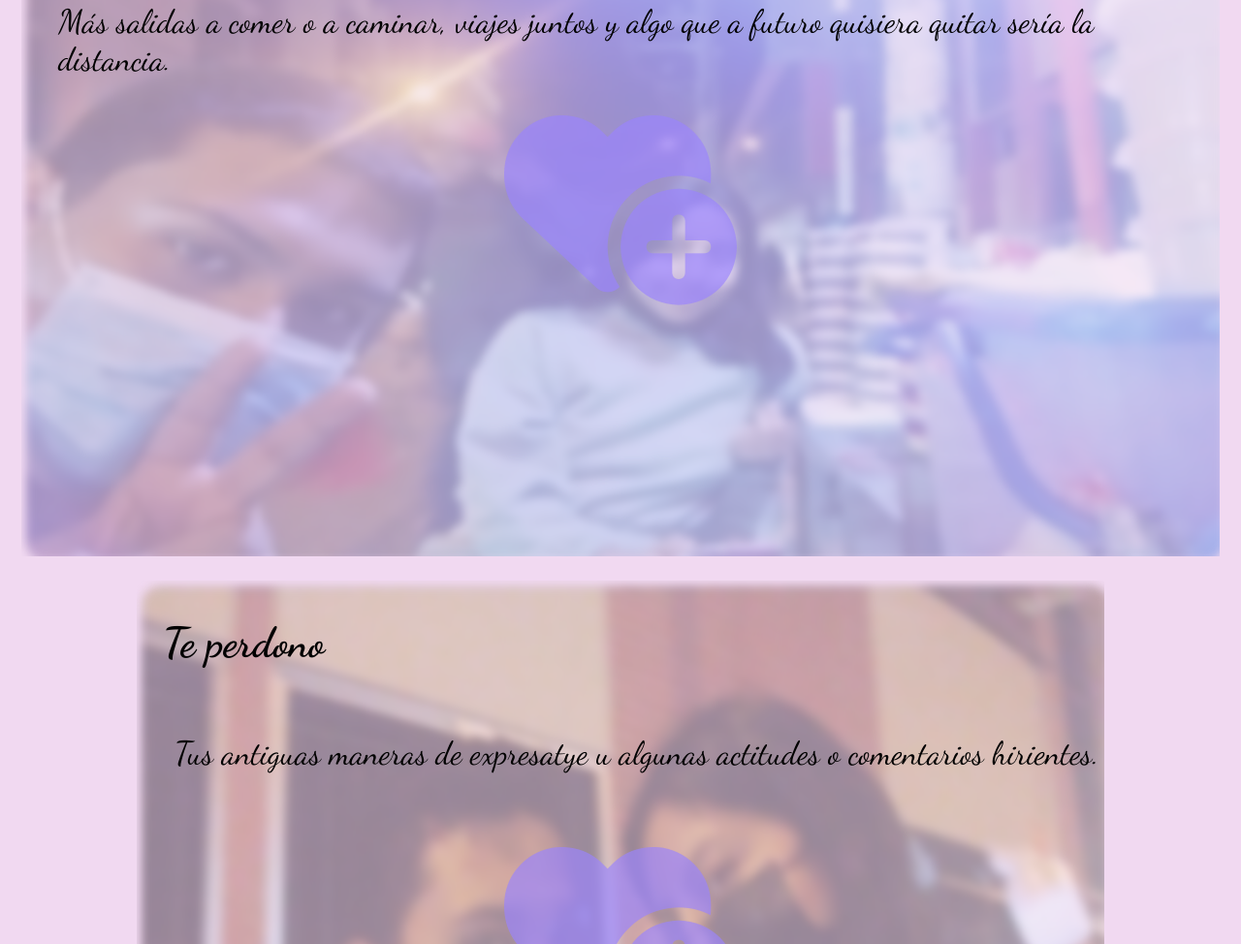
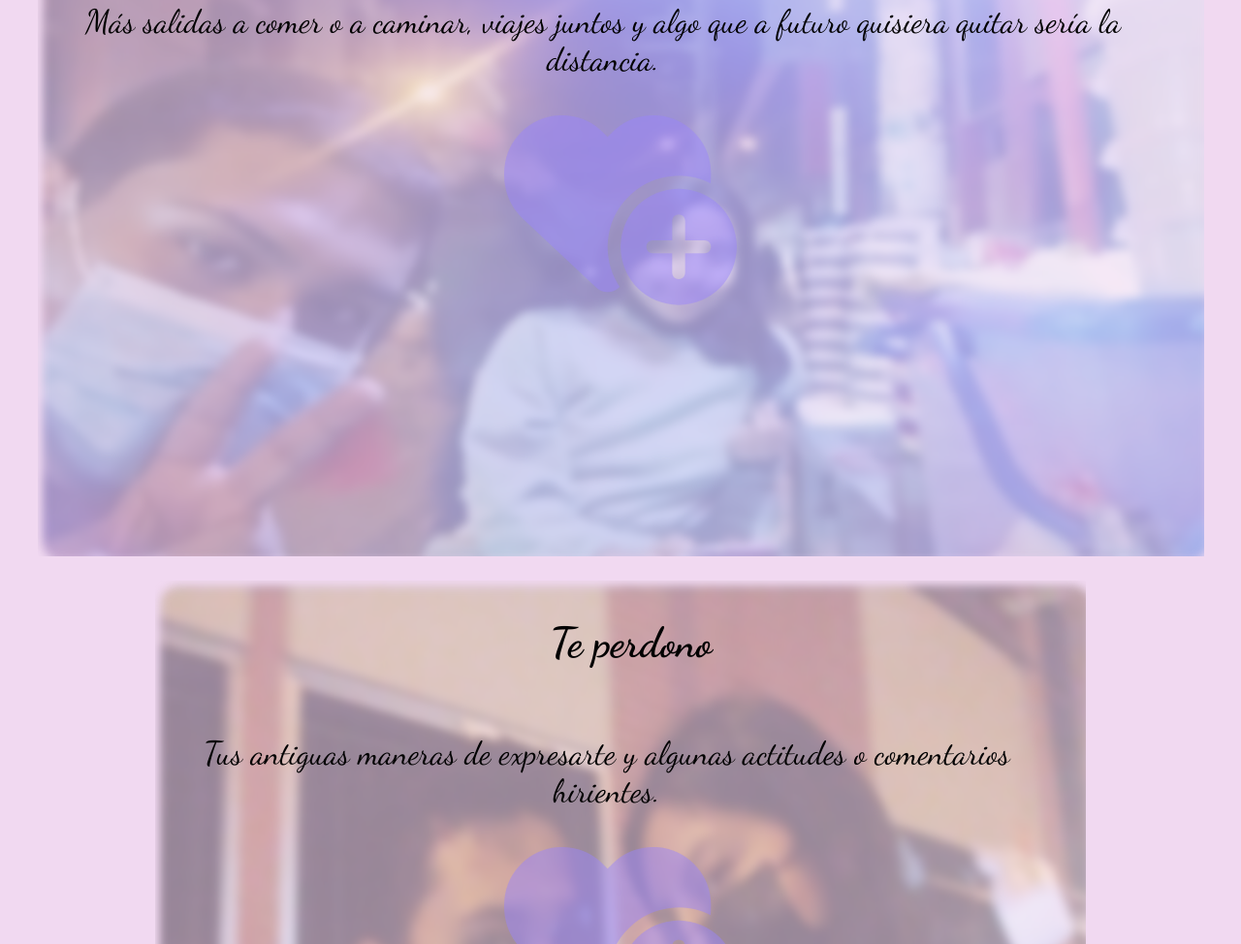
Before and after one commit to cisco20-prejunior/ForL, a plain HTML site: page index.html in a window 1280 px wide. Shown: the part 1826-2800 px from the top of the page at 97% size. Drawn offline with nearby package versions, Linux system fonts and the light colour scheme.

Commit message:
Ya me va gustando mas 2

```diff
--- a/index.css
+++ b/index.css
@@ -13,12 +13,13 @@ h1{
 h2{
     font-size: 2.7em;
     margin-left: 0.5em;
+    text-align: center;
 }
 p{
     font-size: 2.1em;
     font-weight: 400;
     width: 97%;
-    margin-left: 1em;
+    text-align: center;
     z-index: 3;
 }
 main{
@@ -41,7 +42,7 @@ main{
     flex-flow: column;
 }
 i{
-    color: rgba(153, 131, 253, 0.671);
+    color: rgba(153, 131, 253, 0.479);
     animation: latir 1.5s linear infinite alternate-reverse;
     position: absolute;
     right:  50%;
--- a/index.html
+++ b/index.html
@@ -69,7 +69,7 @@
                 <h2 class="quest">Te perdono</h2>
                 <i class="fa-solid fa-heart-circle-exclamation"></i>
                 <p class="res">
-                    Tus antiguas maneras de expresatye u algunas actitudes o
+                    Tus antiguas maneras de expresarte y algunas actitudes o
                     comentarios hirientes.
                 </p>
             </div>
```
